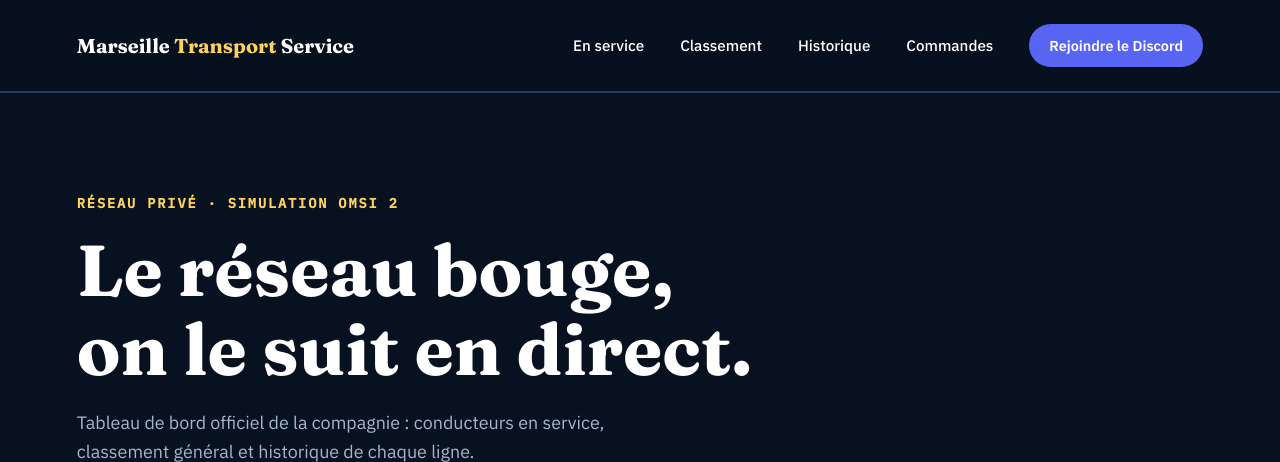
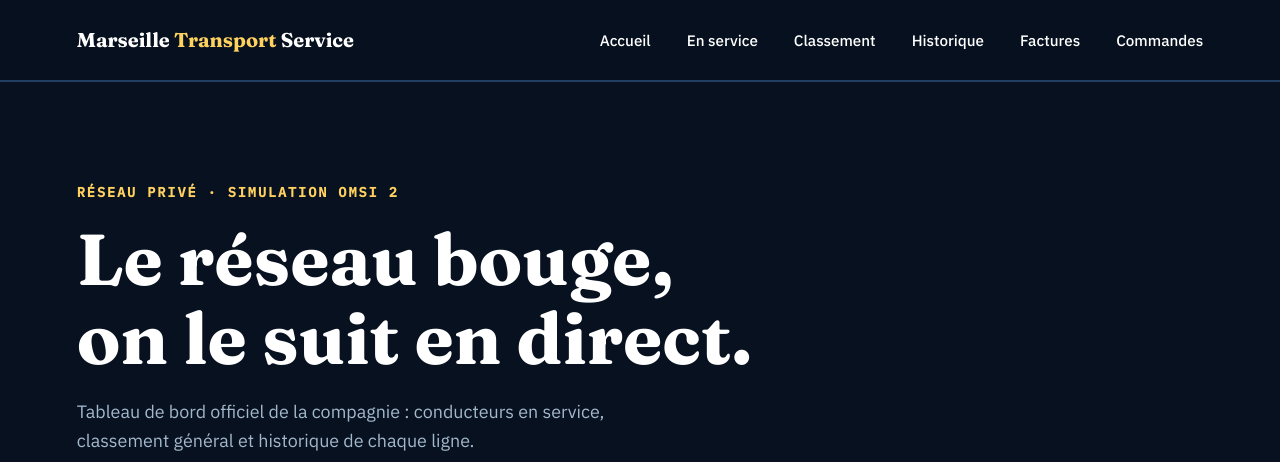
Before and after one commit to Trans-Europe-Rail/Marseille-Transport-Service-, a Flask app: template templates/index.html in a window 1280 px wide. Shown: the top 462 px of the page. Run offline with Flask 3, Linux system fonts and the light colour scheme; the template is opened without the code that fills it, so the values that code supplies are empty.

Commit message:
Update navigation links in index.html

```diff
--- a/templates/index.html
+++ b/templates/index.html
@@ -98,11 +98,12 @@
 <nav>
   <div class="brand">Marseille <span>Transport</span> Service</div>
   <div class="links">
-    <a href="/actifs">En service</a>
-    <a href="/classement">Classement</a>
-    <a href="/historique">Historique</a>
-    <a href="/commandes">Commandes</a>
-    <a class="discord-btn" href="https://discord.gg/3qfUvsjWAu" target="_blank" rel="noopener">Rejoindre le Discord</a>
+  <a href="/">Accueil</a>
+  <a href="/actifs">En service</a>
+  <a href="/classement">Classement</a>
+  <a href="/historique">Historique</a>
+  <a href="/factures">Factures</a>
+  <a href="/commandes">Commandes</a>
   </div>
 </nav>
 
```
